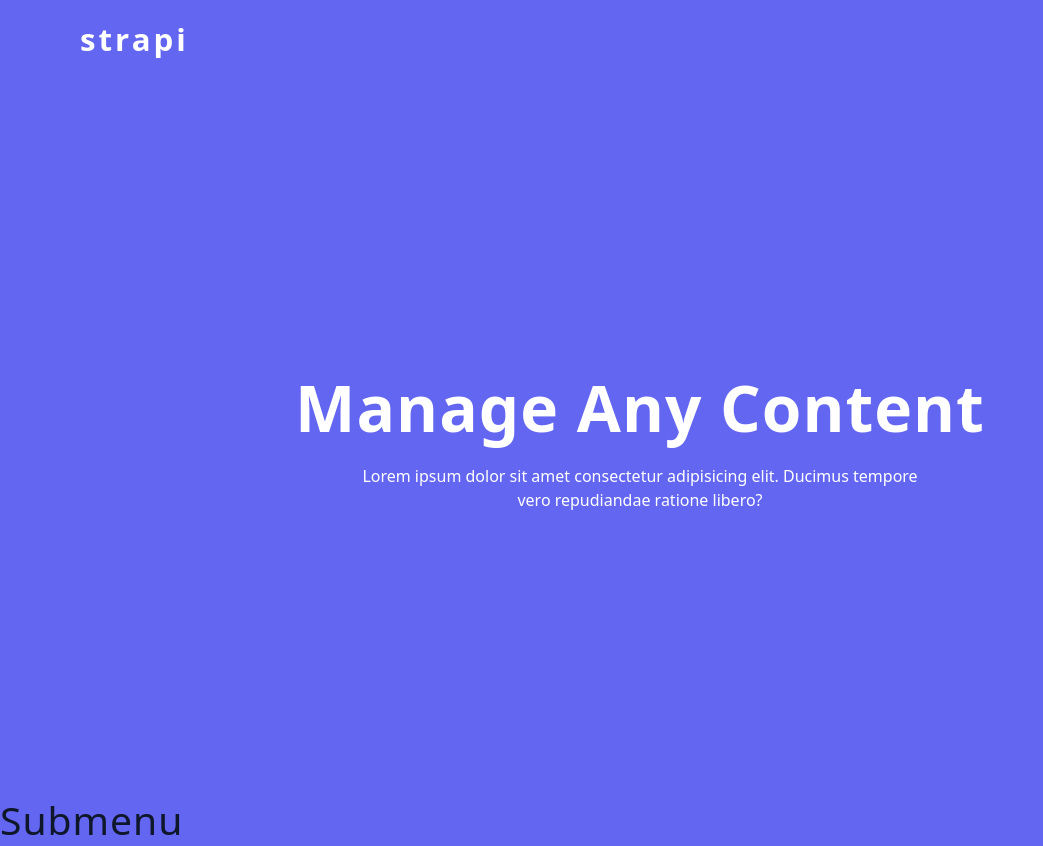
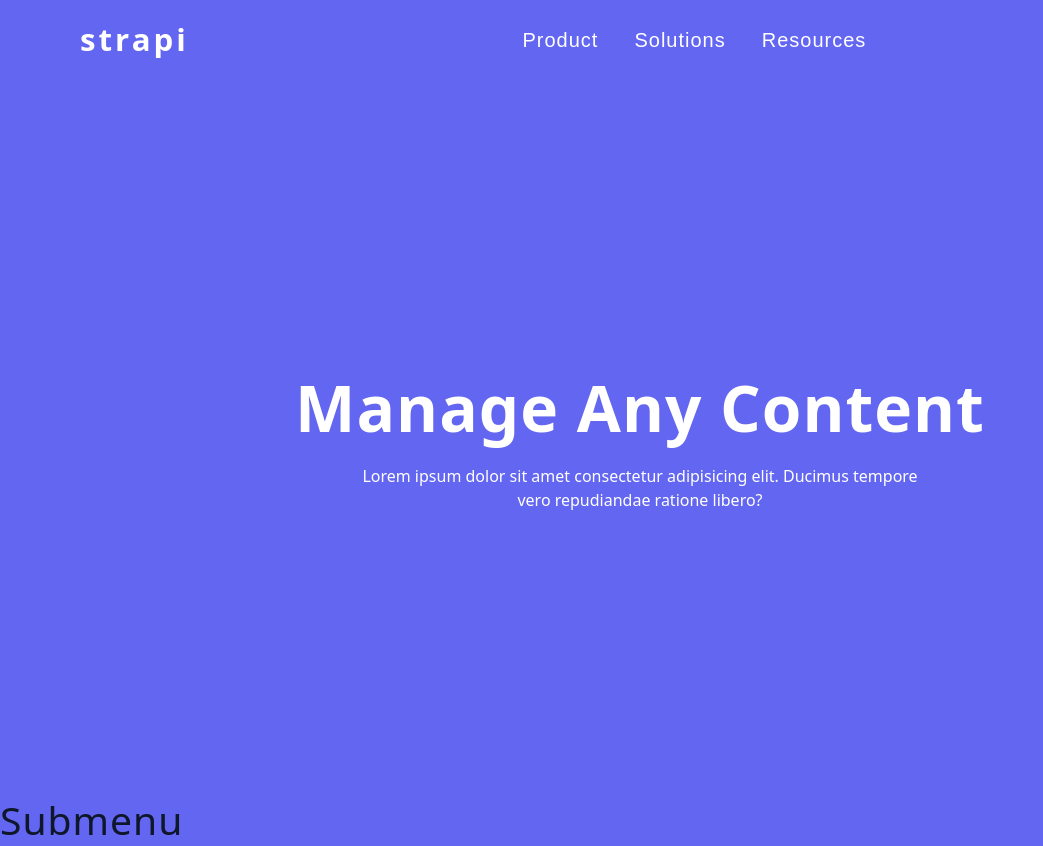
Before and after one commit to sun-n-y/strapiSubmenus, a React (Vite) app: page / in a window 1280 px wide. Shown: the whole page, without its empty margins (0-1043 px from the left). Built offline with nearby package versions, Linux system fonts and the light colour scheme.

Commit message:
add navlinks strucutre and css

```diff
--- /dev/null
+++ b/src/NavLinks.jsx
@@ -0,0 +1,19 @@
+import { useGlobalContext } from './context';
+import sublinks from './data';
+
+const NavLinks = () => {
+  const {} = useGlobalContext();
+  return (
+    <div className="nav-links">
+      {sublinks.map((item) => {
+        const { pageId, page } = item;
+        return (
+          <button key={pageId} className="nav-link">
+            {page}
+          </button>
+        );
+      })}
+    </div>
+  );
+};
+export default NavLinks;
--- a/src/Navbar.jsx
+++ b/src/Navbar.jsx
@@ -1,5 +1,6 @@
 import { FaBars } from 'react-icons/fa';
 import { useGlobalContext } from './context';
+import NavLinks from './NavLinks';
 
 const Navbar = () => {
   const { openSidebar } = useGlobalContext();
@@ -10,6 +11,7 @@
         <button className="toggle-btn" onClick={openSidebar}>
           <FaBars />
         </button>
+        <NavLinks />
       </div>
     </nav>
   );
```
